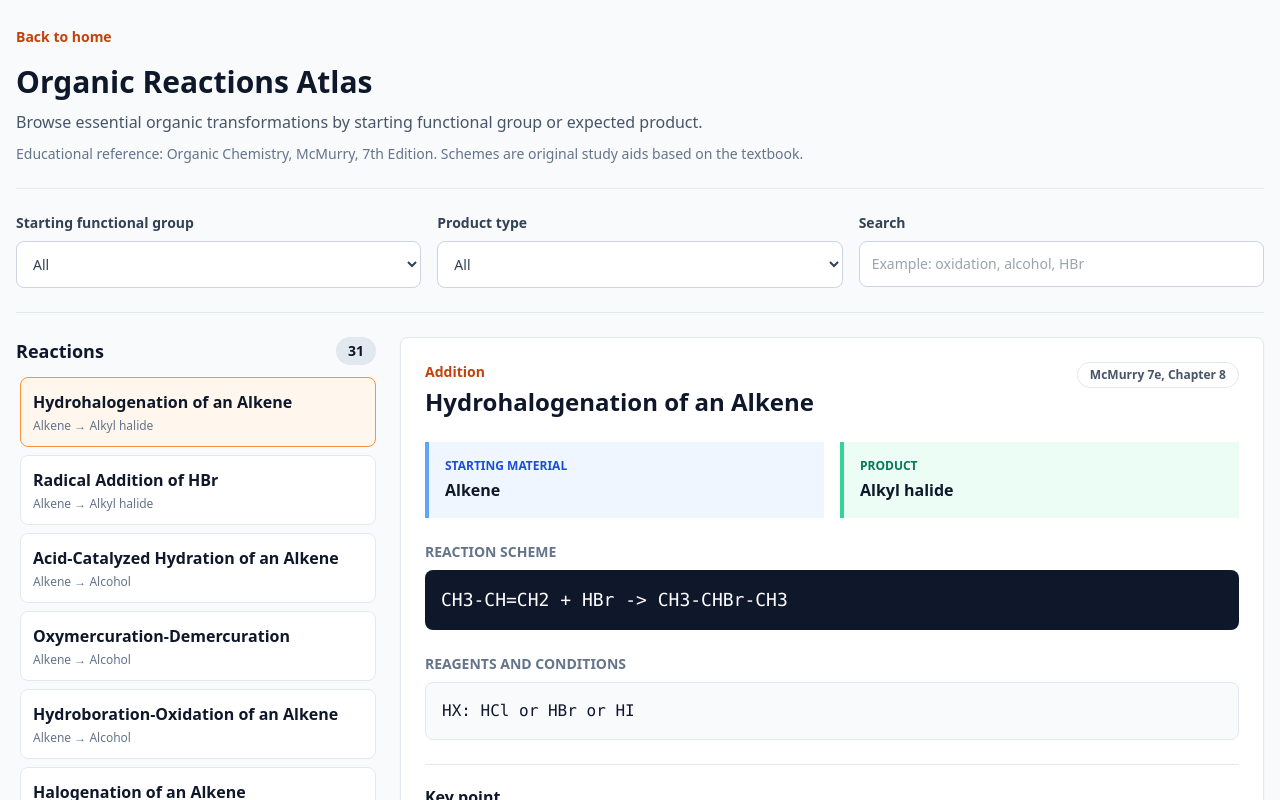
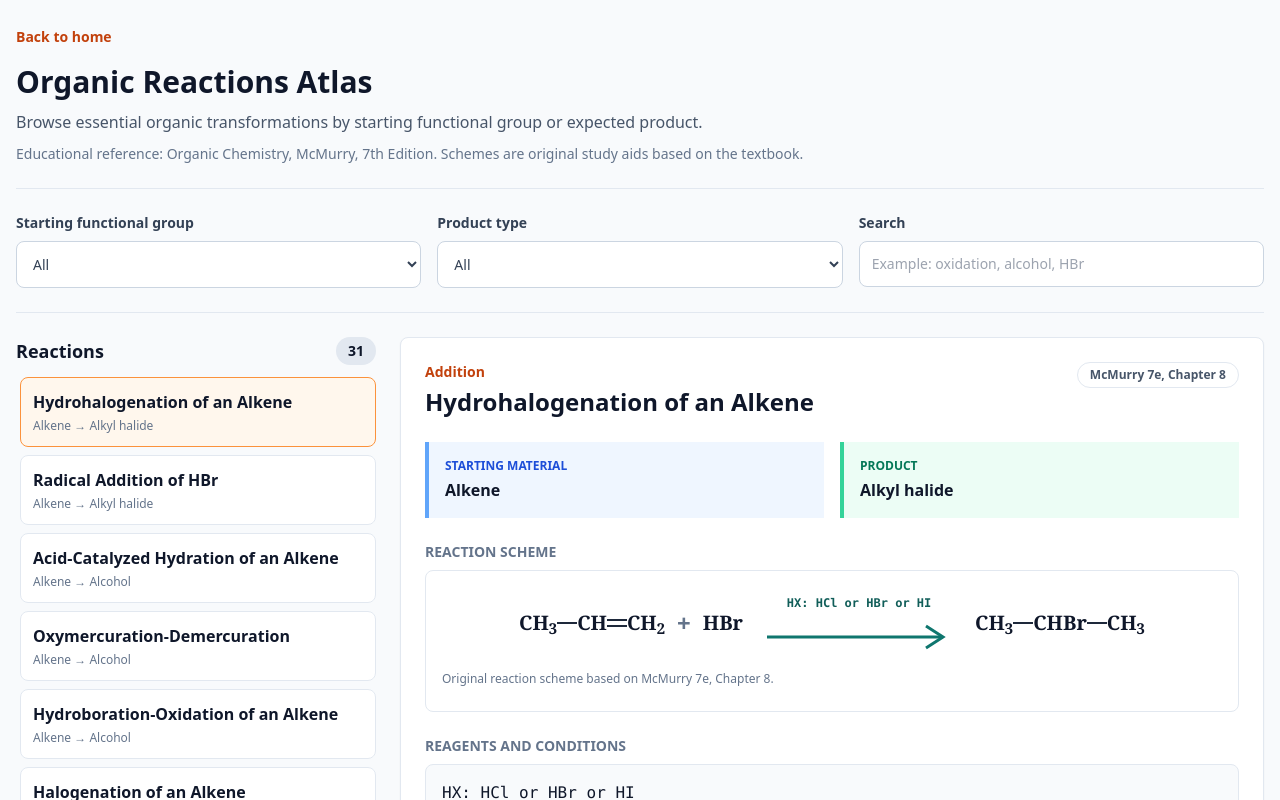
Before and after one commit to barham75/organic-project, a Next.js app: page /reactions in a window 1280 px wide. Shown: the top 800 px of the page. Built offline with nearby package versions, Linux system fonts and the light colour scheme.

Commit message:
Render reactions as chemical schemes

```diff
--- a/app/reactions/page.tsx
+++ b/app/reactions/page.tsx
@@ -440,6 +440,71 @@ type ReactionDetail = {
   stereo: string;
 };
 
+function FormulaText({ value }: { value: string }) {
+  const parts = value.split(/(\d+)/);
+  return (
+    <span className="whitespace-nowrap font-serif text-xl font-semibold text-slate-900">
+      {parts.map((part, index) =>
+        /^\d+$/.test(part) ? <sub key={`${part}-${index}`}>{part}</sub> : <span key={`${part}-${index}`}>{part}</span>,
+      )}
+    </span>
+  );
+}
+
+function Bond({ type }: { type: string }) {
+  if (type === "=") {
+    return <span className="grid w-5 gap-1"><i className="block h-0.5 bg-slate-800" /><i className="block h-0.5 bg-slate-800" /></span>;
+  }
+  if (type === "#") {
+    return <span className="grid w-5 gap-0.5"><i className="block h-px bg-slate-800" /><i className="block h-px bg-slate-800" /><i className="block h-px bg-slate-800" /></span>;
+  }
+  return <span className="block h-0.5 w-5 bg-slate-800" />;
+}
+
+function Molecule({ value }: { value: string }) {
+  const parts = value.trim().split(/(-|=|#)/).filter(Boolean);
+  return (
+    <span className="inline-flex min-h-12 items-center">
+      {parts.map((part, index) =>
+        part === "-" || part === "=" || part === "#" ? <Bond key={`${part}-${index}`} type={part} /> : <FormulaText key={`${part}-${index}`} value={part} />,
+      )}
+    </span>
+  );
+}
+
+function FormulaSide({ value }: { value: string }) {
+  return (
+    <div className="flex min-w-max items-center justify-center gap-3">
+      {value.split(/\s+\+\s+/).map((molecule, index, items) => (
+        <span key={`${molecule}-${index}`} className="contents">
+          <Molecule value={molecule} />
+          {index < items.length - 1 && <span className="text-2xl font-semibold text-slate-500">+</span>}
+        </span>
+      ))}
+    </div>
+  );
+}
+
+function ReactionScheme({ reaction }: { reaction: Reaction }) {
+  const [left, right = ""] = reaction.equation.split(/\s+->\s+/);
+  return (
+    <div className="mt-2 overflow-x-auto rounded-lg border border-slate-200 bg-white px-4 py-6">
+      <div className="mx-auto flex min-w-[720px] items-center justify-center gap-5">
+        <FormulaSide value={left} />
+        <div className="w-48 shrink-0 text-center">
+          <p className="mb-2 min-h-5 font-mono text-xs font-semibold text-teal-800">{reaction.reagents}</p>
+          <svg viewBox="0 0 190 28" className="h-7 w-full" aria-hidden="true">
+            <line x1="3" y1="14" x2="178" y2="14" stroke="#0f766e" strokeWidth="3" />
+            <polyline points="162,3 179,14 162,25" fill="none" stroke="#0f766e" strokeWidth="3" />
+          </svg>
+        </div>
+        <FormulaSide value={right} />
+      </div>
+      <p className="mt-5 text-xs text-slate-500">Original reaction scheme based on {reaction.reference}.</p>
+    </div>
+  );
+}
+
 const reactionDetails: Record<string, ReactionDetail> = {
   "alkene-hx": {
     note: "The major product normally follows Markovnikov orientation because protonation favors the more stable carbocation intermediate.",
@@ -742,12 +807,7 @@ export default function ReactionsPage() {
 
               <section className="mt-6">
                 <h3 className="text-sm font-bold text-slate-500">REACTION SCHEME</h3>
-                <p
-                  className="mt-2 overflow-x-auto rounded-lg bg-slate-900 p-4 font-mono text-lg text-white"
-                  dir="ltr"
-                >
-                  {selected.equation}
-                </p>
+                <ReactionScheme reaction={selected} />
               </section>
 
               <section className="mt-6">
```
